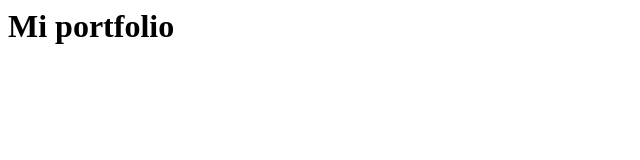
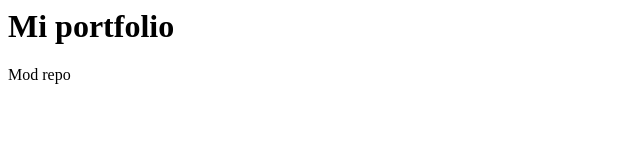
Before and after one commit to kurdotex-ar/PortfolioFrontend, a plain HTML site: page index.html in a window 1280 px wide. Shown: the full height of the page, 0-640 px from the left. Drawn offline with Linux system fonts and the light colour scheme.

Commit message:
Update index.html

```diff
--- a/index.html
+++ b/index.html
@@ -1 +1,2 @@
 <h1>Mi portfolio</h1>
+<p>Mod repo</p>
```
